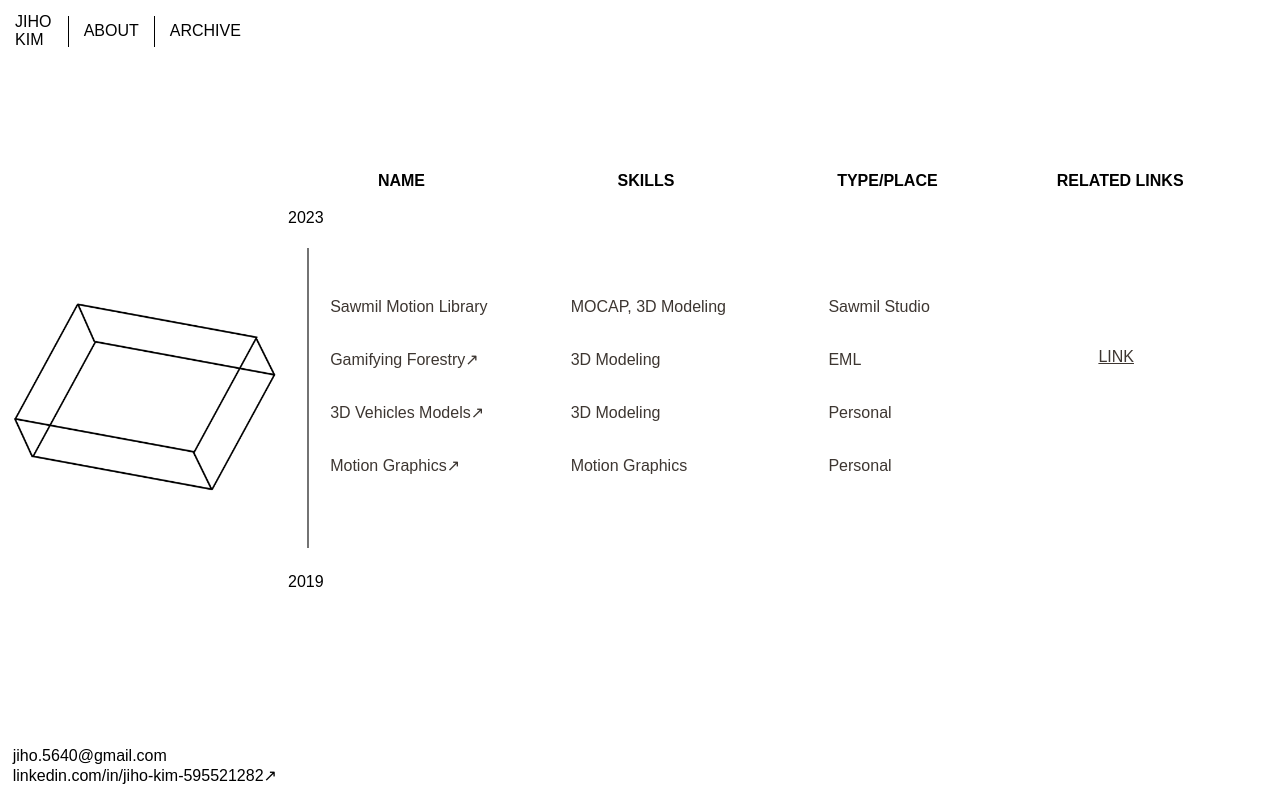
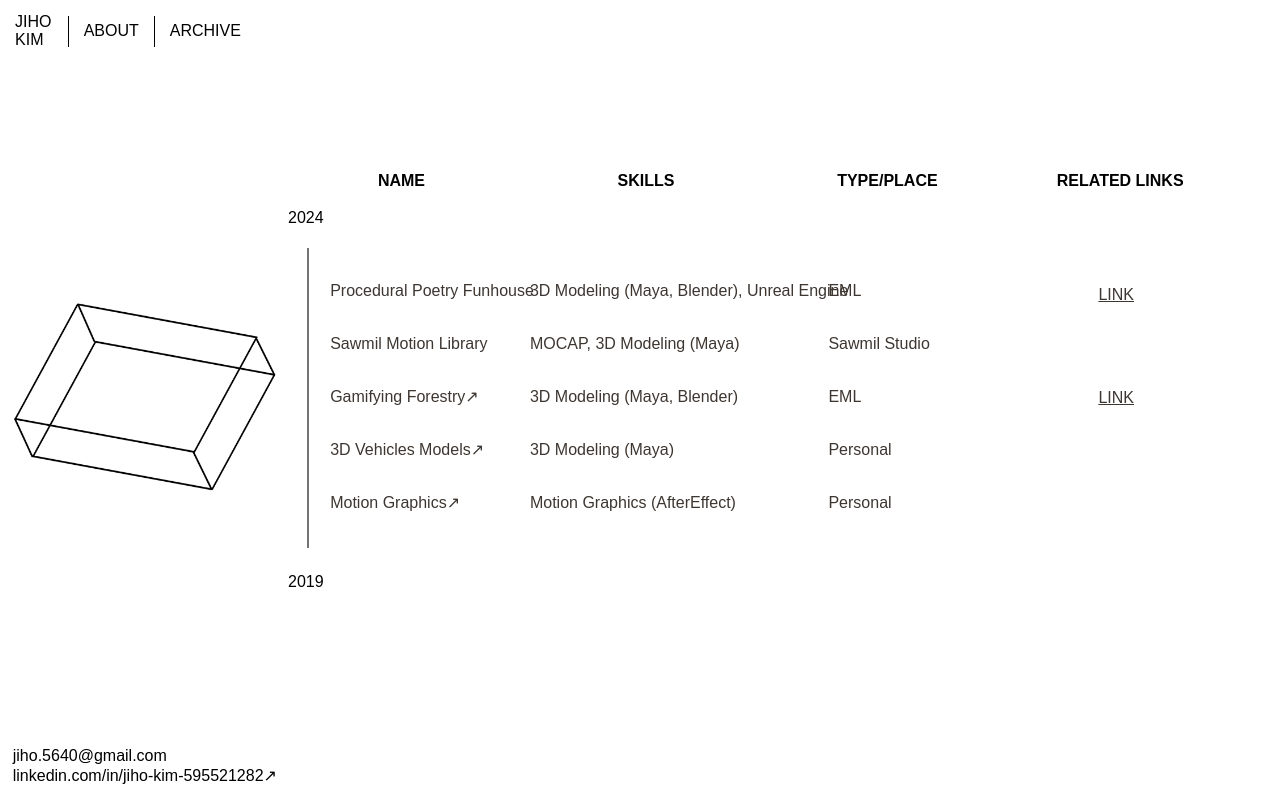
Before and after one commit to jk1119/jk1119.github.io, a website built with Parcel: page archive.html in a window 1280 px wide. Built offline with nearby package versions, Linux system fonts and the light colour scheme; a web font is replaced by a local one.

Commit message:
Updated info

```diff
--- a/archive.html
+++ b/archive.html
@@ -54,7 +54,7 @@
       </div>
       <div class ="project-name">
         <div>
-          <p class="recent">2023</p>
+          <p class="recent">2024</p>
           <p class="p_name">
             NAME
           </p>
@@ -69,14 +69,39 @@
           </p>
           <img class="vectorline" alt="" src="./public/vector-3.svg" />
           <p class="old">2019</p>
+        </div>
+        <div>
         <ul>
+          <div class="dropdown">
+            <a  class="poem">
+                <p class="name">
+                  Procedural Poetry Funhouse
+                </p>
+                <p class="skills">
+                  3D Modeling (Maya, Blender), Unreal Engine
+                </p>
+                <p class="work">
+                  EML
+                </p>
+            </a>
+            <div class="dropdown-content">
+                <p>
+                  Project with EML. Worked as the 3D artist and front-end designer for the project.
+                </p>
+            </div>
+
+          </div>
+          <div  class="more_2">
+            <a href='https://eml.ubc.ca/projects/procedural-poetry-playhouse/'> LINK</a>
+        </div>
+
           <div class="dropdown">
             <a  class="Sawmil">
               <p class="name">
                 Sawmil Motion Library
               </p>
               <p class="skills">
-                MOCAP, 3D Modeling
+                MOCAP, 3D Modeling (Maya)
               </p>
               <p class="work">
                 Sawmil Studio
@@ -95,7 +120,7 @@
                 Gamifying Forestry↗
               </p>
               <p class="skills">
-                3D Modeling
+                3D Modeling (Maya, Blender)
               </p>
               <p class="work">
                 EML
@@ -119,7 +144,7 @@
                 3D Vehicles Models↗
               </p>
               <p class="skills">
-                3D Modeling
+                3D Modeling (Maya)
               </p>
               <p class="work">
                 Personal
@@ -138,7 +163,7 @@
                 Motion Graphics↗
               </p>
               <p class="skills">
-                Motion Graphics
+                Motion Graphics (AfterEffect)
               </p>
               <p class="work">
                 Personal
--- a/css/archive.css
+++ b/css/archive.css
@@ -65,13 +65,15 @@ body::-webkit-scrollbar {
 
 .project-name ul{
   position: fixed;
-  display: block;
+  display: flex;
+  justify-content: space-between;
+
   flex-direction: column;
   margin:0%;
   line-height: 5vh;
   width: 53%;
   padding:0%;
-  top: 35%;
+  top: 33vh;
   left: 25%;
   /* transform: translate(-50%, -50%); */
 }
@@ -104,17 +106,17 @@ body::-webkit-scrollbar {
 }
 
 
-.Sawmil, .forestry, .Vehicles , .motiongraphic   {
+.Sawmil, .forestry, .Vehicles , .motiongraphic, .poem   {
   display: block;
 
 }
 
-.Sawmil a {
+.Sawmil a, .poem a {
   pointer-events: none;
 
 }
 
-.Sawmil p, .forestry p, .Vehicles p, .motiongraphic p {
+.Sawmil p, .forestry p, .Vehicles p, .motiongraphic p, .poem p {
     display: inline-block;
     margin-right: 10px; /* Adjust the margin as needed */
     margin-top: 1%;
@@ -126,7 +128,7 @@ body::-webkit-scrollbar {
   position: absolute;
   display: block;
   /* top: auto; */
-  left: 34%;
+  left: 28%;
   /* transform: translate(-50%, -50%); */
   margin-left: 20px; /* Adjust the margin as needed */
 
@@ -146,7 +148,20 @@ body::-webkit-scrollbar {
 .more a{
   position: absolute;
   /* display: block; */
-  top: 27%;
+  top: 43%;
+  left: 105%;
+  transform: translate(100%, 0%);
+  /* margin-left: 20px; */
+  z-index: 10;
+  cursor: pointer;
+  text-decoration: underline; /* or any decoration you prefer */
+
+}
+
+.more_2 a{
+  position: absolute;
+  /* display: block; */
+  top: 4%;
   left: 105%;
   transform: translate(100%, 0%);
   /* margin-left: 20px; */
```
Also changed, not shown: index.html (+3 -3 lines), 2 other files.
